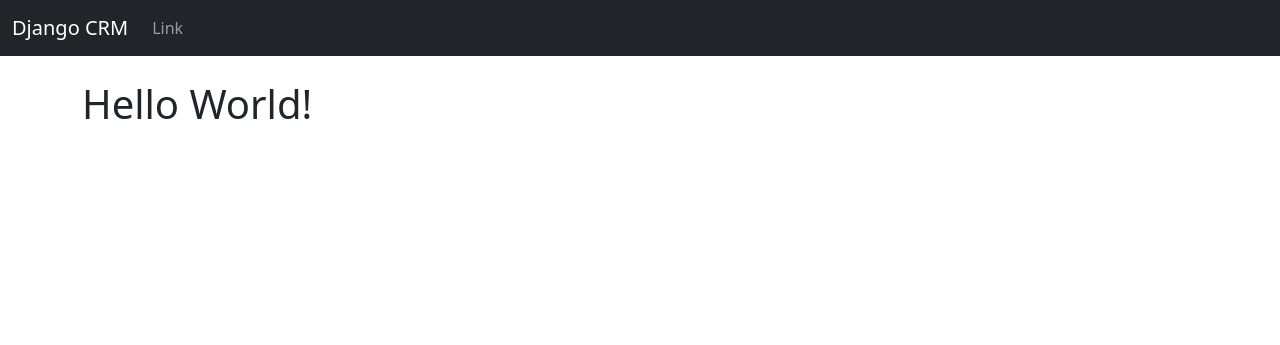
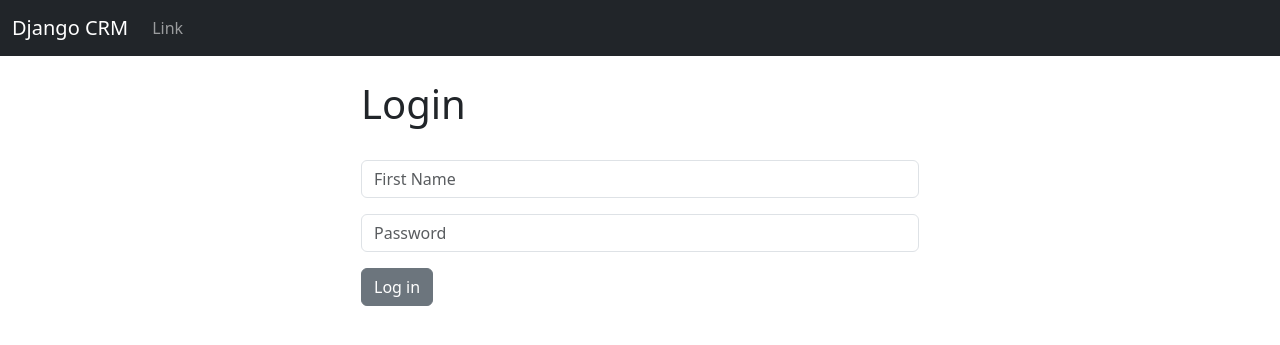
Before and after one commit to AlessandroRossi87/dcrm, a Django app: page / in a window 1280 px wide. Shown: the top 345 px of the page. Run offline with Django 5.2, Linux system fonts and the light colour scheme.

Commit message:
added login form

```diff
--- a/dcrm/website/templates/home.html
+++ b/dcrm/website/templates/home.html
@@ -2,6 +2,22 @@
 
 {% block content %}
 
-<h1>Hello World!</h1>
+<div class="col-md-6 offset-md-3">
 
+<h1>Login</h1>
+<br/>
+<form method="POST" action="{% url 'home' %}">
+    {% csrf_token %}
+    <form>
+        <div class="mb-3">
+          <input type="text" class="form-control" name="first_name", placeholder="First Name">
+        </div>
+        <div class="mb-3">
+          <input type="password" class="form-control" name="password", placeholder="Password">
+        </div>
+        <button type="submit" class="btn btn-secondary">Log in</button>
+      </form>
+</form>
+
+</div>
 {% endblock %}
--- a/dcrm/website/urls.py
+++ b/dcrm/website/urls.py
@@ -4,6 +4,6 @@ from . import views
 
 urlpatterns = [
     path('', views.home, name='home'),
-    path('login/', views.login_user, name='login'),
-    path('logout/', views.login_user, name='logout'),
+    # path('login/', views.login_user, name='login'),
+    # path('logout/', views.login_user, name='logout'),
 ]
--- a/dcrm/website/views.py
+++ b/dcrm/website/views.py
@@ -5,6 +5,7 @@ from django.contrib import messages
 
 
 def home(request):
+
     return render(request, 'home.html', {})
 
 def login_user(request):
```
